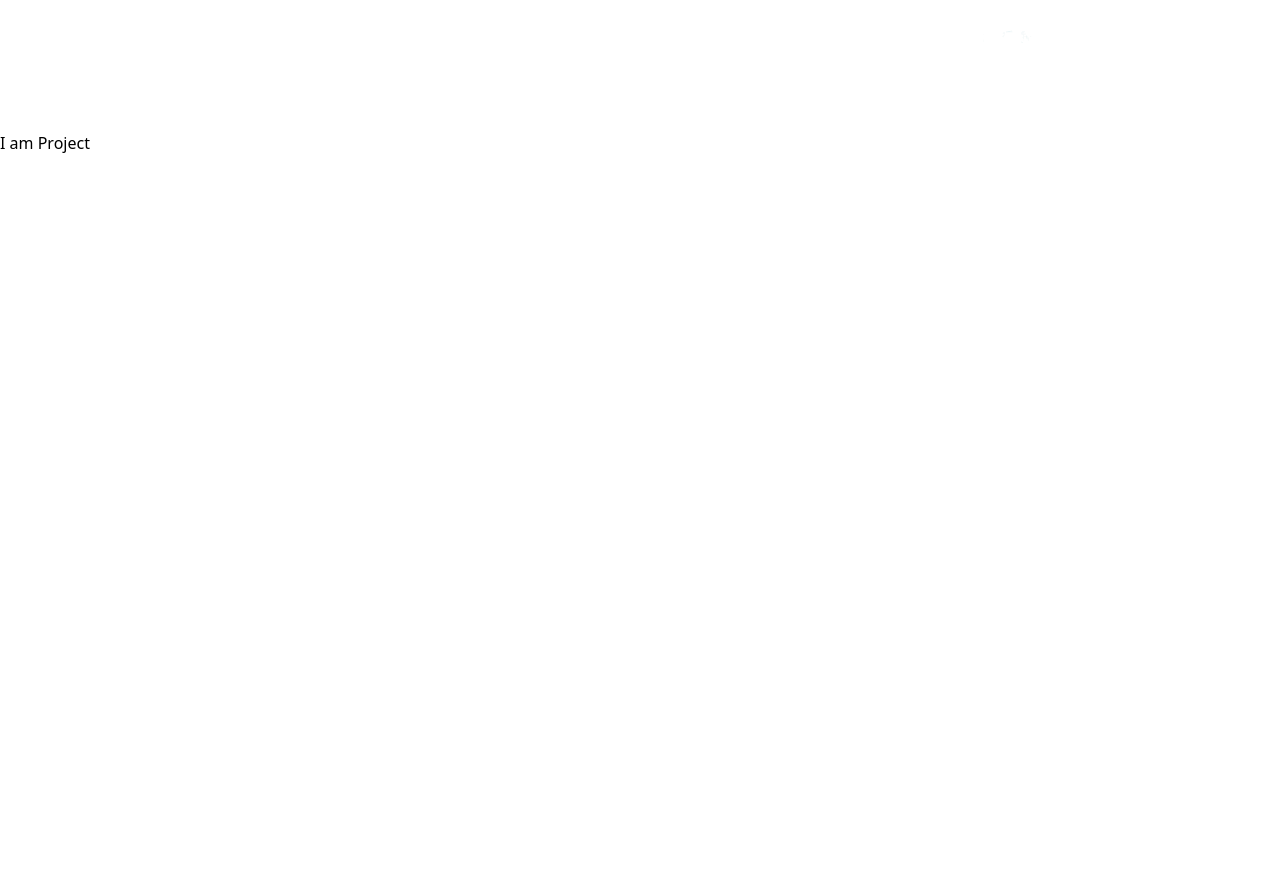
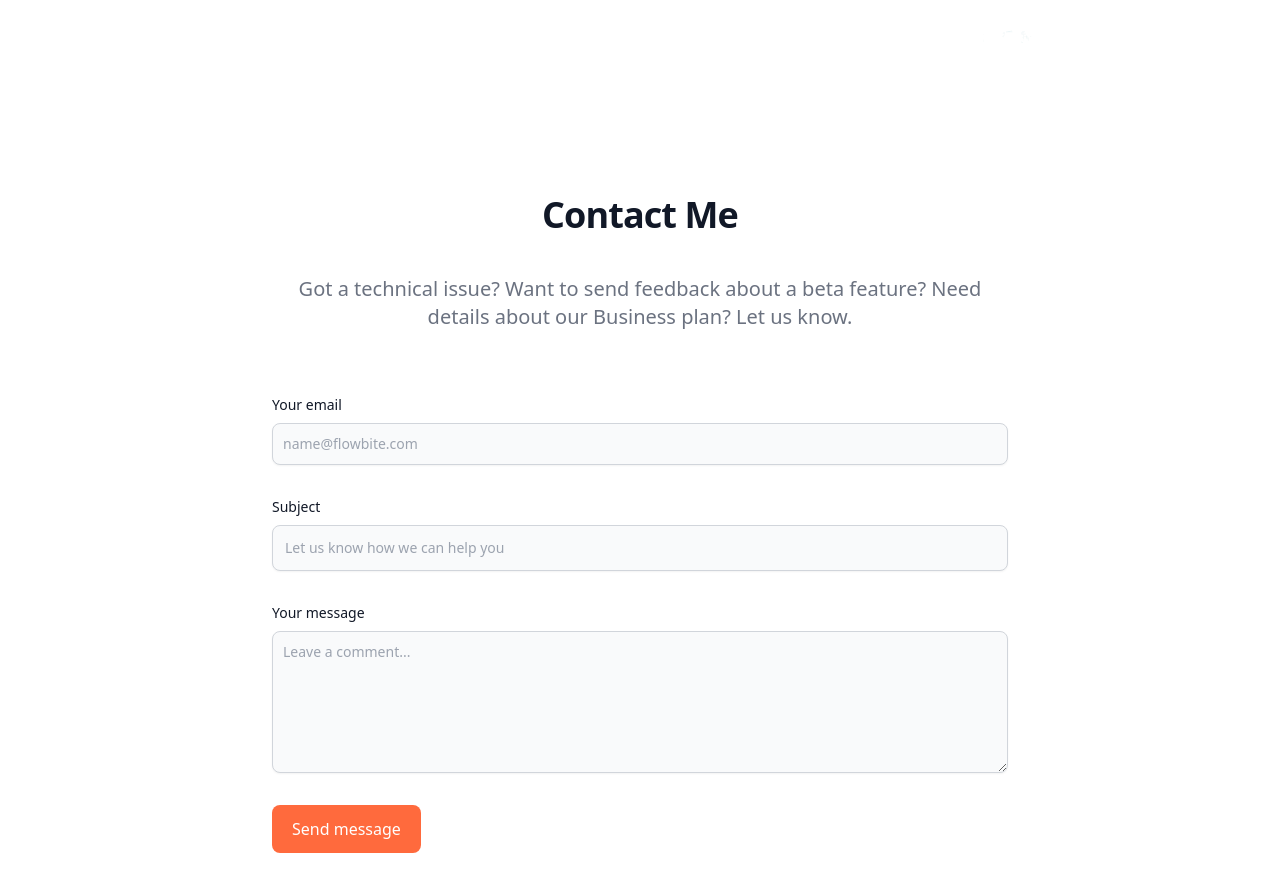
Before and after one commit to Naeemi7/portfolio, a React (Vite) app: page / in a window 1280 px wide. Shown: the part 561-1452 px from the top of the page. Before the commit the page ends 800 px from the top, so only its background shows below. Built offline with nearby package versions, Linux system fonts and the light colour scheme.

Commit message:
new changes has been made

```diff
--- a/src/App.jsx
+++ b/src/App.jsx
@@ -2,13 +2,15 @@
 import Navbar from "./components/Navbar";
 import Hero from "./components/Hero";
 import Project from "./components/Project";
+import Contact from "./components/Contact";
 
 function App() {
   return (
     <>
       <Navbar />
       <Hero />
-      <Project />
+      <Contact />
+      {/*   <Project /> */}
     </>
   );
 }
--- /dev/null
+++ b/src/components/Contact.jsx
@@ -0,0 +1,71 @@
+function Contact() {
+  return (
+    <>
+      <section className="bg-white dark:bg-white">
+        <div className="py-8 lg:py-16 px-4 mx-auto max-w-screen-md">
+          <h2 className="mb-10 text-4xl tracking-tight font-extrabold text-center text-gray-900 dark:text-primary">
+            Contact Me
+          </h2>
+          <p className="mb-10 lg:mb-16 font-light text-center text-gray-500 dark:text-gray-600 sm:text-xl">
+            Got a technical issue? Want to send feedback about a beta feature?
+            Need details about our Business plan? Let us know.
+          </p>
+          <form action="#" className="space-y-8">
+            <div>
+              <label
+                htmlFor="email"
+                className="block mb-2 text-sm font-medium text-gray-900 dark:text-gray-600"
+              >
+                Your email
+              </label>
+              <input
+                type="email"
+                id="email"
+                className="shadow-sm bg-gray-50 border border-gray-300 text-gray-900 text-sm rounded-lg focus:ring-primary-500 focus:border-primary-500 block w-full p-2.5 dark:bg-gray-700 dark:border-gray-600 dark:placeholder-gray-400 dark:text-white dark:focus:ring-primary-500 dark:focus:border-primary-500 dark:shadow-sm-light"
+                placeholder="name@flowbite.com"
+                required
+              />
+            </div>
+            <div>
+              <label
+                htmlFor="subject"
+                className="block mb-2 text-sm font-medium text-gray-900 dark:text-gray-600"
+              >
+                Subject
+              </label>
+              <input
+                type="text"
+                id="subject"
+                className="block p-3 w-full text-sm text-gray-900 bg-gray-50 rounded-lg border border-gray-300 shadow-sm focus:ring-primary-500 focus:border-primary-500 dark:bg-gray-700 dark:border-gray-600 dark:placeholder-gray-400 dark:text-white dark:focus:ring-primary-500 dark:focus:border-primary-500 dark:shadow-sm-light"
+                placeholder="Let us know how we can help you"
+                required
+              />
+            </div>
+            <div className="sm:col-span-2">
+              <label
+                htmlFor="message"
+                className="block mb-2 text-sm font-medium text-gray-900 dark:text-gray-600"
+              >
+                Your message
+              </label>
+              <textarea
+                id="message"
+                rows="6"
+                className="block p-2.5 w-full text-sm text-gray-900 bg-gray-50 rounded-lg shadow-sm border border-gray-300 focus:ring-primary-500 focus:border-primary-500 dark:bg-gray-700 dark:border-gray-600 dark:placeholder-gray-400 dark:text-white dark:focus:ring-primary-500 dark:focus:border-primary-500"
+                placeholder="Leave a comment..."
+              />
+            </div>
+            <button
+              type="submit"
+              className="inline-flex items-center justify-center px-5 py-3 mr-3 text-base font-medium text-center text-white rounded-lg bg-buttonColor hover:bg-h1Color hover:text-gray-600 focus:bg-h2Color focus:text-white"
+            >
+              Send message
+            </button>
+          </form>
+        </div>
+      </section>
+    </>
+  );
+}
+
+export default Contact;
```
